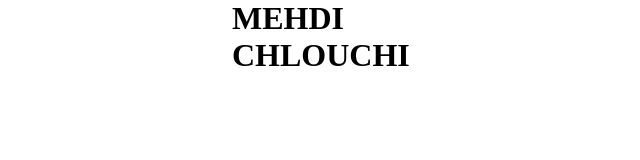
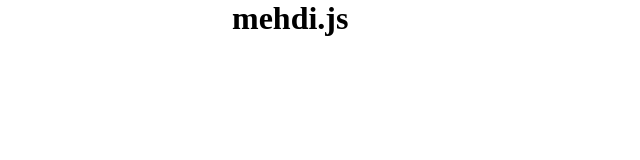
Before and after one commit to mchlouchi/mehdi.js.github.io, a plain HTML site: page index.html in a window 1280 px wide. Shown: the whole page, without its empty margins (308-948 px from the left). Drawn offline with Linux system fonts and the light colour scheme.

Commit message:
Update index.html
Update index

```diff
--- a/index.html
+++ b/index.html
@@ -2,7 +2,7 @@
 <html lang="en">
   <head>
     <meta charset="utf-8">
-    <title>Mehdi Chlouchi</title>
+    <title>mehdi.js</title>
    <style>
    body{
    padding:0px;
@@ -17,7 +17,7 @@
   </head>
   <body>
     <h1 class="head">
-	MEHDI CHLOUCHI
+	mehdi.js
 	</h1>
   </body>
 </html>
```
